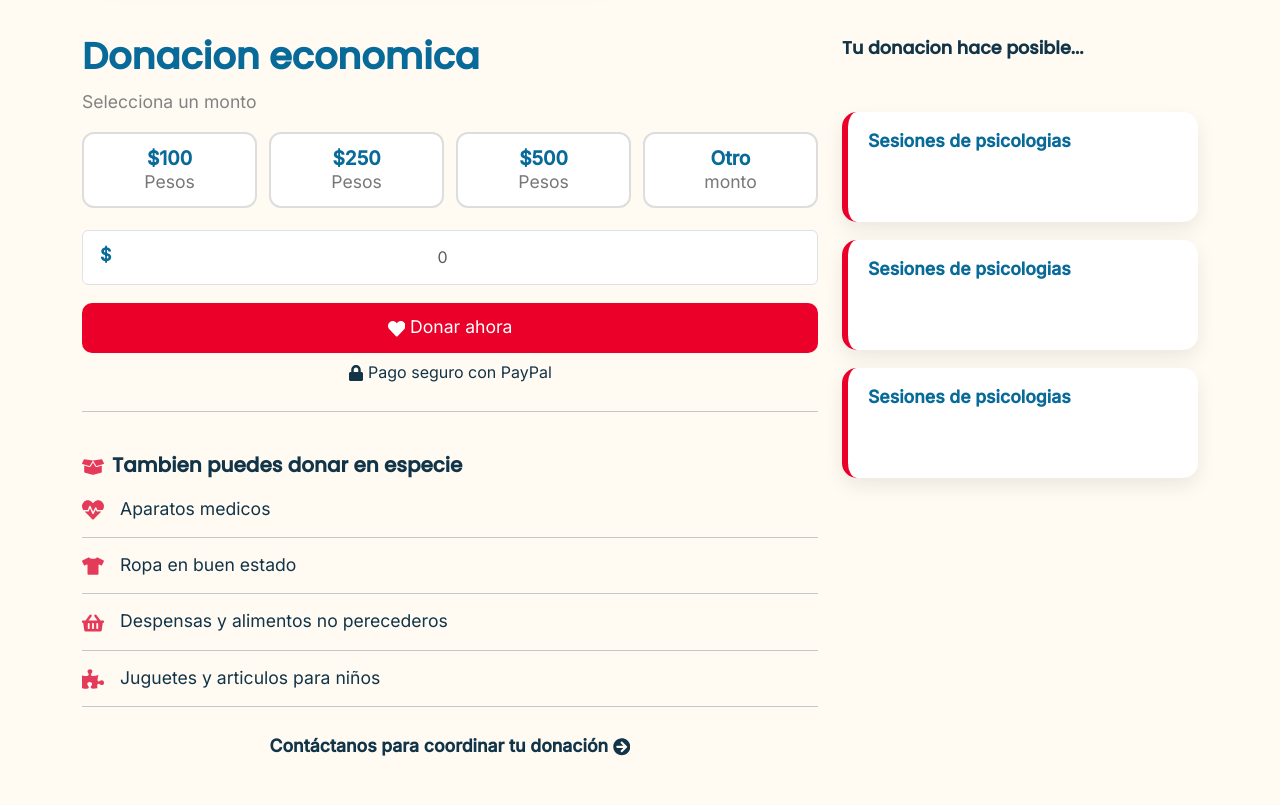
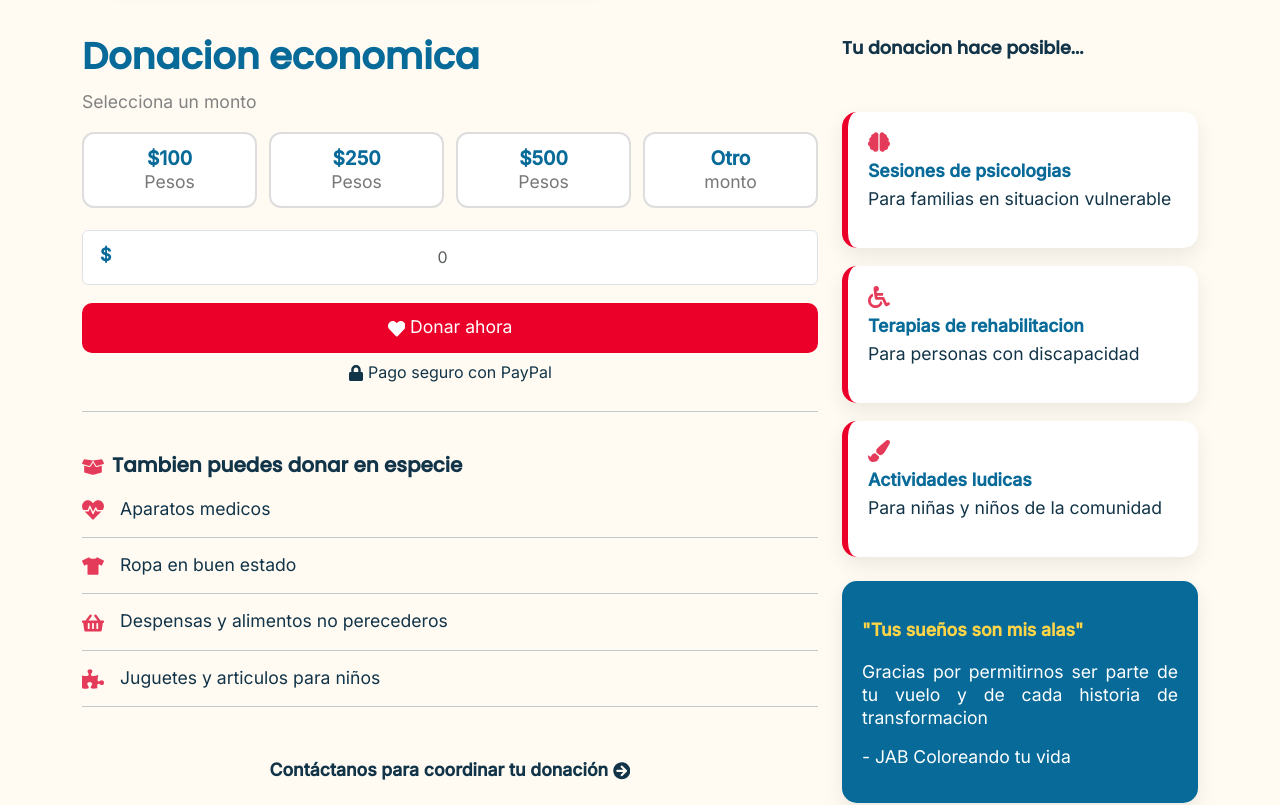
Before and after one commit to AsleepSiren4516/JAB-REACT, a React (Vite) app: page /Donar in a window 1280 px wide. Shown: the part 500-1305 px from the top of the page. Built offline with nearby package versions, Linux system fonts and the light colour scheme; a web font is replaced by a local one.

Commit message:
Nuevos change

```diff
--- a/src/css/style.css
+++ b/src/css/style.css
@@ -1123,13 +1123,48 @@ html, body, #root{
   box-shadow: 0 15px 30px rgba(0,0,0,.15);
 }
 
-.cartas-donacion p{
-  margin: 0;
-  font-size: 1.1rem;
-  font-weight: 600;
-  color: var(--azul-texto);
+
+.cont-agradecimiento{
+  width: 100%;
+  min-height: 210px;
+  background: var(--azul-texto);
+  border-radius: 15px;
+  padding: 18px 20px;
+  margin-bottom: 18px;
+  box-shadow: 0 8px 20px rgba(0,0,0,.08);
+  transition: all .3s ease;
+  cursor: default;
 }
 
+.cont-agradecimiento:hover{
+  transform: translateY(-5px);
+  box-shadow: 0 15px 30px rgba(0,0,0,.15);
+}
+
+.general-text{
+  position: relative;
+  z-index: 2;
+  font-size: 1.1rem;
+  line-height: 1.7;
+  color: var(--azul-muy-oscuro);
+  margin-top: 1rem;
+  text-align: justify;
+}
+
+.agradecimiento-titulo{
+  position: relative;
+  z-index: 2;
+  font-size: 1.1rem;
+  line-height: 1.7;
+  color: var(--amarillo);
+  margin-top: 1rem;
+  text-align: justify;
+  font-weight: 600;
+}
+
+.agradecimiento-text{
+  color: var(--blanco);
+}
 
 /*Configuracion contactos*/
 .contacto-fondo{
--- a/src/paginas/Donar.jsx
+++ b/src/paginas/Donar.jsx
@@ -1,7 +1,8 @@
 import { NavLink } from "react-router-dom";
 import Donacion from "../componentes/Donacion";
 import filosofo from "../assets/ghandi.jpeg";
-import { FaHeart, FaLock, FaBoxOpen, FaHeartbeat, FaTshirt, FaPuzzlePiece, FaShoppingBasket, FaArrowCircleRight} from "react-icons/fa";
+import { FaHeart, FaLock, FaBoxOpen, FaHeartbeat, FaTshirt, FaPuzzlePiece, FaShoppingBasket, FaArrowCircleRight, FaBrain, FaWheelchair, FaPaintBrush } from "react-icons/fa";
+import { BsPersonWheelchair } from "react-icons/bs";
 
 export default function Donar(){
     return (
@@ -71,7 +72,7 @@ export default function Donar(){
                   <hr/>
                   <p><FaPuzzlePiece className="me-3 iconos"/>Juguetes y articulos para niños</p>
                   <hr/>
-                  <div className="text-center my-4 mb-5">
+                  <div className="text-center my-5 mb-5">
                     <NavLink to="/contacto" className="general-text autores fs-5.5 text-decoration-none">
                     Contáctanos para coordinar tu donación <FaArrowCircleRight />
                     </NavLink>
@@ -86,13 +87,26 @@ export default function Donar(){
               </div>
               <div className="my-5">
                 <div className="cartas-donacion">
-                  <p className="text-start">Sesiones de psicologias</p>
+                  <FaBrain className="iconos"/>
+                  <p className="title-prin mt-2">Sesiones de psicologias</p>
+                  <p className="general-text mt-1">Para familias en situacion vulnerable</p>
                 </div>
                 <div className="cartas-donacion">
-                  <p className="text-start">Sesiones de psicologias</p>
+                  <FaWheelchair className="iconos"/>
+                  <p className="title-prin mt-2">Terapias de rehabilitacion</p>
+                  <p className="general-text mt-1">Para personas con discapacidad</p>
                 </div>
                 <div className="cartas-donacion">
-                  <p className="text-start">Sesiones de psicologias</p>
+                  <FaPaintBrush className="iconos"/>
+                  <p className="title-prin mt-2">Actividades ludicas</p>
+                  <p className="general-text mt-1">Para niñas y niños de la comunidad</p>
+                </div>
+                <div>
+                  <div className="cont-agradecimiento mt-4">
+                    <p className="agradecimiento-titulo">"Tus sueños son mis alas"</p>
+                    <p className="agradecimiento-text">Gracias por permitirnos ser parte de tu vuelo y de cada historia de transformacion</p>
+                    <p className="agradecimiento-text">- JAB Coloreando tu vida</p>
+                  </div>
                 </div>
               </div>
 
```
